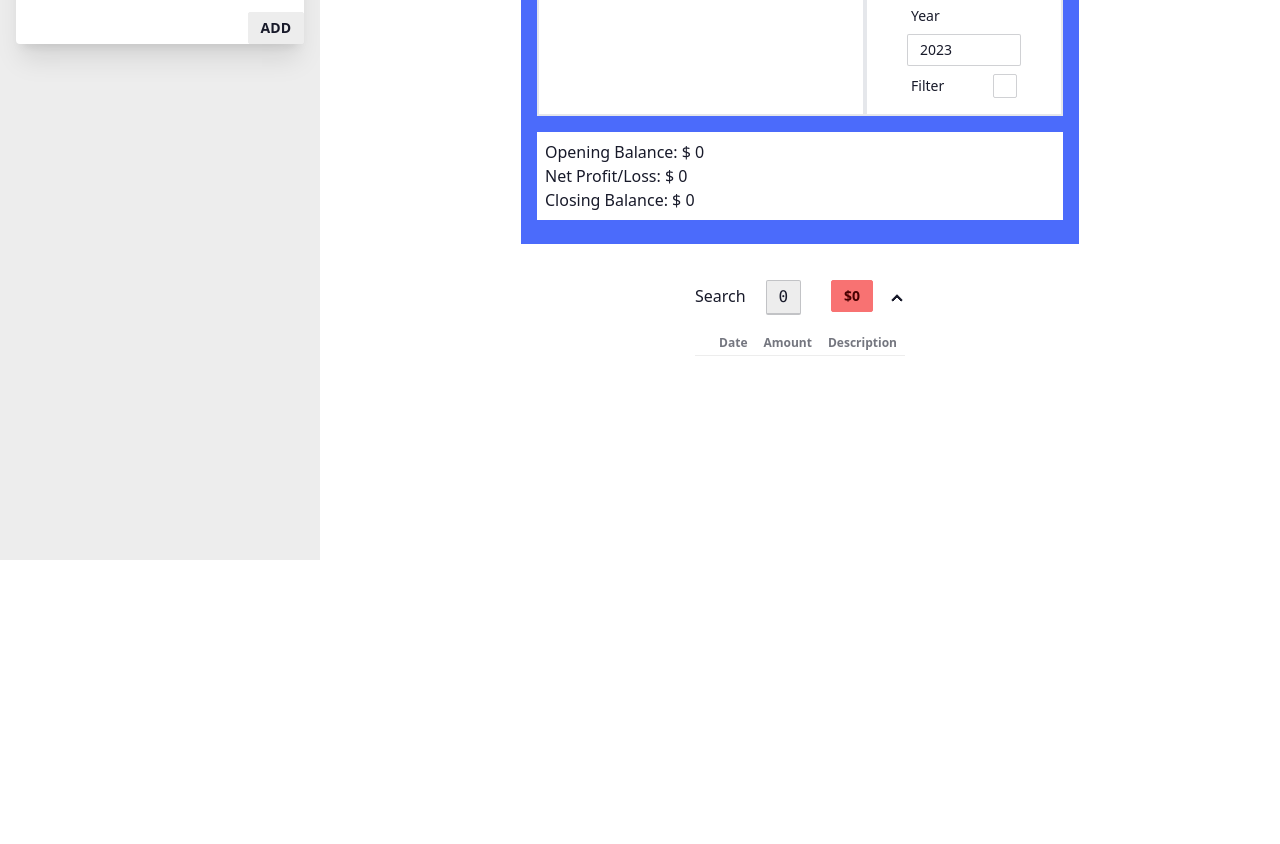
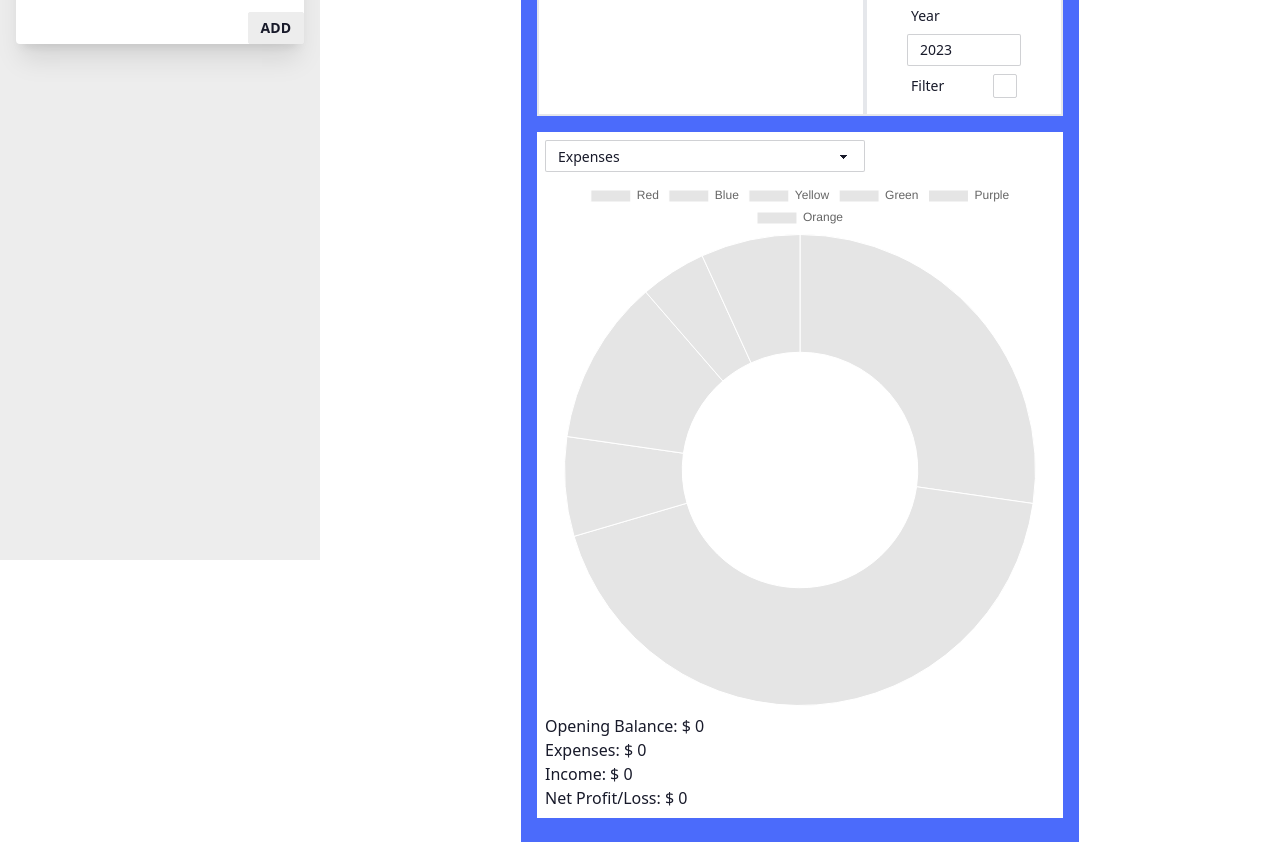
Before and after one commit to chuahxinyu/finance-tracker, a React (Vite) app: page / in a window 1280 px wide. Shown: the part 240-1084 px from the top of the page. Before the commit the page ends 800 px from the top, so only its background shows below. Built offline with nearby package versions, Linux system fonts and the light colour scheme.

Commit message:
Added Doughnut Chart

```diff
--- a/src/App.tsx
+++ b/src/App.tsx
@@ -1,15 +1,17 @@
-import { useEffect, useState } from "react";
+import { useEffect, useRef, useState } from "react";
 import Navbar from "./Navbar";
 import Sidebar from "./Sidebar";
 import CSVFileInput from "./CSVFileInput";
 import { Category, Row, Rule } from "./types";
 import Table from "./Table";
 import DateFilter from "./DateFilter";
+import Charts from "./Charts";
 
 export default function App() {
   const [data, setData] = useState<Row[]>([]);
   const [searchRows, setSearchRows] = useState<Row[]>([]);
   const [categories, setCategories] = useState<Category[]>([]);
+  const [categoriesToInvert, setCategoriesToInvert] = useState<string[]>([]);
 
   const search = (searchInput: string) => {
     if (!searchInput || searchInput.length === 0) {
@@ -54,13 +56,14 @@ export default function App() {
     });
   };
 
-  const calculateTotal = (rows: Row[]) => {
+  const calculateTotal = (rows: Row[], isInverted?: boolean) => {
     let total = 0;
     rows.forEach((row) => {
       total += row.amount;
     });
     // Round total to 2dp
     total = Math.round(total * 100) / 100;
+    if (isInverted) total *= -1;
     return total;
   };
 
@@ -125,37 +128,35 @@ export default function App() {
   const calculateExpenses = () => {
     if (data.length === 0) return 0;
 
-    const expenses = calculateTotal(
-      data.filter((row) => row.show && row.amount < 0)
-    );
+    const expenses = categories.reduce((total, category) => {
+      const categoryTotal = calculateTotal(
+        category.rows.filter((row) => row.show),
+        category.isInverted
+      );
+      return total + (categoryTotal < 0 ? Math.abs(categoryTotal) : 0);
+    }, 0);
+
     return expenses;
   };
 
   const calculateIncome = () => {
     if (data.length === 0) return 0;
 
-    const income = calculateTotal(
-      data.filter(
-        (row) =>
-          row.show && row.amount > 0 && row.description !== "Opening Balance"
-      )
-    );
+    const income = categories.reduce((total, category) => {
+      const categoryTotal = calculateTotal(
+        category.rows.filter((row) => row.show),
+        category.isInverted
+      );
+      return total + (categoryTotal > 0 ? categoryTotal : 0);
+    }, 0);
     return income;
   };
 
   const calculateNet = () => {
     if (data.length === 0) return 0;
 
-    const net = calculateIncome() + calculateExpenses();
+    const net = calculateIncome() - calculateExpenses();
     return Math.round(net * 100) / 100;
-  };
-
-  const calculateClosingBalance = () => {
-    if (data.length === 0) return 0;
-
-    const openingBalance = calculateOpeningBalance();
-    const total = calculateTotal(data.filter((row) => row.show));
-    return openingBalance + total;
   };
 
   // Store rows in local storage and update categories
@@ -173,17 +174,36 @@ export default function App() {
         categories.push({
           name: row.category,
           rows: [row],
+          isInverted: categoriesToInvert.includes(row.category),
         });
       }
     });
     setCategories(categories);
-  }, [data]);
+  }, [categoriesToInvert, data]);
 
-  // Load rows from local storage
+  // Store inverted categories in local storage
+  useEffect(() => {
+    const invertedCategories = categories
+      .filter((category) => category.isInverted)
+      .map((category) => category.name);
+
+    if (invertedCategories.length === 0) return;
+    localStorage.setItem(
+      "invertedCategories",
+      JSON.stringify(invertedCategories)
+    );
+  }, [categories]);
+
+  // Load rows and inverted categories from local storage
   useEffect(() => {
     const data = localStorage.getItem("data");
     if (data) {
       setData(JSON.parse(data));
+    }
+
+    const invertedCategories = localStorage.getItem("invertedCategories");
+    if (invertedCategories && invertedCategories.length > 0) {
+      setCategoriesToInvert(JSON.parse(invertedCategories));
     }
   }, []);
 
@@ -207,18 +227,18 @@ export default function App() {
                     recategoriseAll={recategoriseAll}
                   />
                 </div>
+                <Charts
+                  categories={categories}
+                  calculateTotal={calculateTotal}
+                />
                 <div className="bg-base-100 p-2">
                   <p>
                     Opening Balance: ${" "}
                     {calculateOpeningBalance().toLocaleString()}
                   </p>
-                  {/* <p>Expenses: $ {calculateExpenses().toLocaleString()}</p>
-                  <p>Income: $ {calculateIncome().toLocaleString()}</p> */}
+                  <p>Expenses: $ {calculateExpenses().toLocaleString()}</p>
+                  <p>Income: $ {calculateIncome().toLocaleString()}</p>
                   <p>Net Profit/Loss: $ {calculateNet().toLocaleString()}</p>
-                  <p>
-                    Closing Balance: ${" "}
-                    {calculateClosingBalance().toLocaleString()}
-                  </p>
                 </div>
               </div>
             </div>
@@ -252,21 +272,40 @@ export default function App() {
                   key={i}
                   className="collapse bg-base-200 collapse-arrow mb-2"
                 >
-                  <input type="checkbox" defaultChecked />
+                  <input type="checkbox" />
                   <div className="collapse-title font-medium">
                     {category.name}
                     <kbd className="kbd ml-5">{showRows.length}</kbd>
                     <button
                       className={`btn float-right btn-sm ${
-                        calculateTotal(showRows) > 0
+                        calculateTotal(showRows, category.isInverted) > 0
                           ? "btn-success"
                           : "btn-error"
                       }`}
                     >
-                      ${calculateTotal(showRows).toLocaleString()}
+                      $
+                      {calculateTotal(
+                        showRows,
+                        category.isInverted
+                      ).toLocaleString()}
                     </button>
                   </div>
-                  <div className="collapse-content bg-base-100">
+                  <div className="collapse-content">
+                    <div className="flex flex-row bg-base-100 align-middle items-center m-2">
+                      <label className="cursor-pointer label">
+                        <span className="label-text">Invert?</span>
+                      </label>
+                      <input
+                        type="checkbox"
+                        checked={category.isInverted}
+                        onChange={(e) => {
+                          const newCategories = [...categories];
+                          newCategories[i].isInverted = e.target.checked;
+                          setCategories(newCategories);
+                        }}
+                        className="checkbox"
+                      />
+                    </div>
                     <Table rows={showRows} />
                   </div>
                 </div>
--- /dev/null
+++ b/src/Charts.tsx
@@ -0,0 +1,108 @@
+import { Chart as ChartJS, ArcElement, Tooltip, Legend } from "chart.js";
+import { useEffect, useState } from "react";
+import { Doughnut } from "react-chartjs-2";
+import { Category, Row } from "./types";
+
+ChartJS.register(ArcElement, Tooltip, Legend);
+
+const BACKGROUND_COLORS = [
+  "rgba(255, 99, 132, 0.2)",
+  "rgba(54, 162, 235, 0.2)",
+  "rgba(255, 206, 86, 0.2)",
+  "rgba(75, 192, 192, 0.2)",
+  "rgba(153, 102, 255, 0.2)",
+  "rgba(255, 159, 64, 0.2)",
+];
+const BORDER_COLORS = [
+  "rgba(255, 99, 132, 1)",
+  "rgba(54, 162, 235, 1)",
+  "rgba(255, 206, 86, 1)",
+  "rgba(75, 192, 192, 1)",
+  "rgba(153, 102, 255, 1)",
+  "rgba(255, 159, 64, 1)",
+];
+
+export default function Charts({
+  categories,
+  calculateTotal,
+}: {
+  categories: Category[];
+  calculateTotal: (rows: Row[], isInverted?: boolean) => number;
+}) {
+  const [isIncome, setIsIncome] = useState(false);
+  const [chartData, setChartData] = useState({
+    labels: ["Red", "Blue", "Yellow", "Green", "Purple", "Orange"],
+    datasets: [
+      {
+        label: "# of Votes",
+        data: [12, 19, 3, 5, 2, 3],
+        borderWidth: 1,
+      },
+    ],
+  });
+
+  useEffect(() => {
+    let filteredCategories: Category[] = [];
+    if (isIncome) {
+      filteredCategories = categories.filter((category) => {
+        const categoryTotal = calculateTotal(
+          category.rows.filter((row) => row.show),
+          category.isInverted
+        );
+        return categoryTotal > 0;
+      });
+    } else {
+      filteredCategories = categories.filter((category) => {
+        const categoryTotal = calculateTotal(
+          category.rows.filter((row) => row.show),
+          category.isInverted
+        );
+        return categoryTotal < 0;
+      });
+    }
+    if (filteredCategories.length === 0) return;
+
+    const categoryNames = filteredCategories.map((category) => category.name);
+    const categoryTotals = filteredCategories.map((category) =>
+      calculateTotal(
+        category.rows.filter((row) => row.show),
+        category.isInverted
+      )
+    );
+    const backgroundColors = filteredCategories.map(
+      (_, i) => BACKGROUND_COLORS[i % BACKGROUND_COLORS.length]
+    );
+    const borderColors = filteredCategories.map(
+      (_, i) => BORDER_COLORS[i % BORDER_COLORS.length]
+    );
+    const newChartData = {
+      labels: categoryNames,
+      datasets: [
+        {
+          label: "$",
+          data: categoryTotals,
+          backgroundColor: backgroundColors,
+          borderColor: borderColors,
+          borderWidth: 1,
+        },
+      ],
+    };
+    setChartData({ ...newChartData });
+  }, [calculateTotal, categories, isIncome]);
+
+  return (
+    <div className="bg-base-100">
+      <div className="p-2">
+        <select
+          className="select select-bordered select-sm w-full max-w-xs"
+          onChange={(e) => setIsIncome(e.target.value === "Income")}
+          defaultValue={"Expenses"}
+        >
+          <option>Expenses</option>
+          <option>Income</option>
+        </select>
+      </div>
+      <Doughnut data={chartData} />
+    </div>
+  );
+}
--- a/src/types.ts
+++ b/src/types.ts
@@ -9,6 +9,7 @@ export interface Row {
 export interface Category {
   name: string;
   rows: Row[];
+  isInverted?: boolean;
 }
 
 export interface Rule {
```
